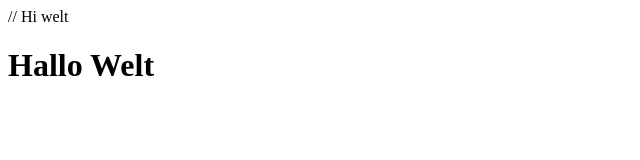
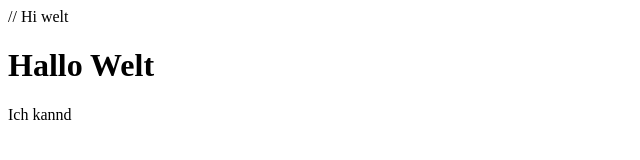
Before and after one commit to neo-World/Tests, a plain HTML site: page index.html in a window 1280 px wide. Shown: the full height of the page, 0-640 px from the left. Drawn offline with Linux system fonts and the light colour scheme.

Commit message:
Branch test

```diff
--- a/index.html
+++ b/index.html
@@ -1,2 +1,4 @@
 // Hi welt
 <h1> Hallo Welt</h1>
+
+<header> Ich kannd</header>
```
